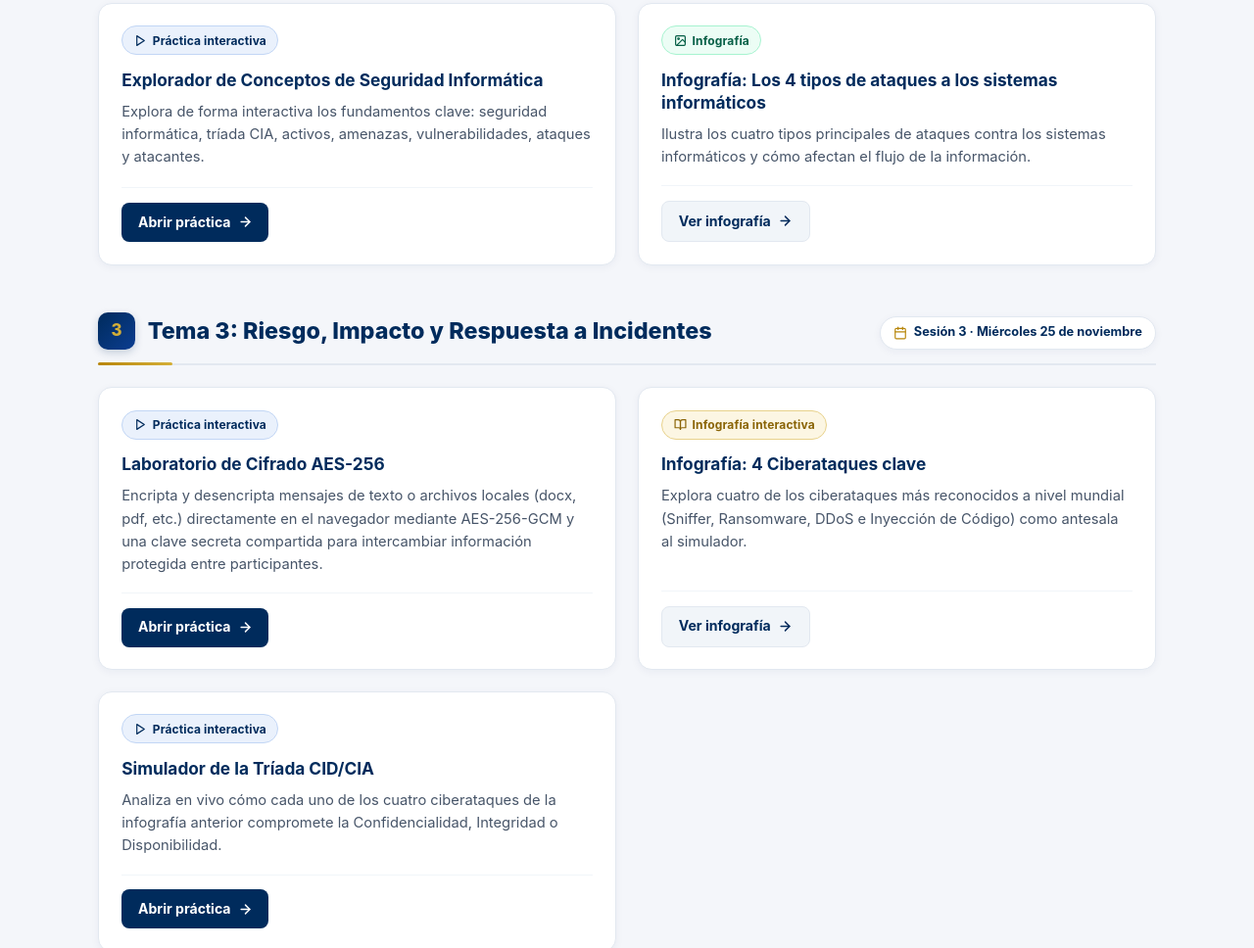
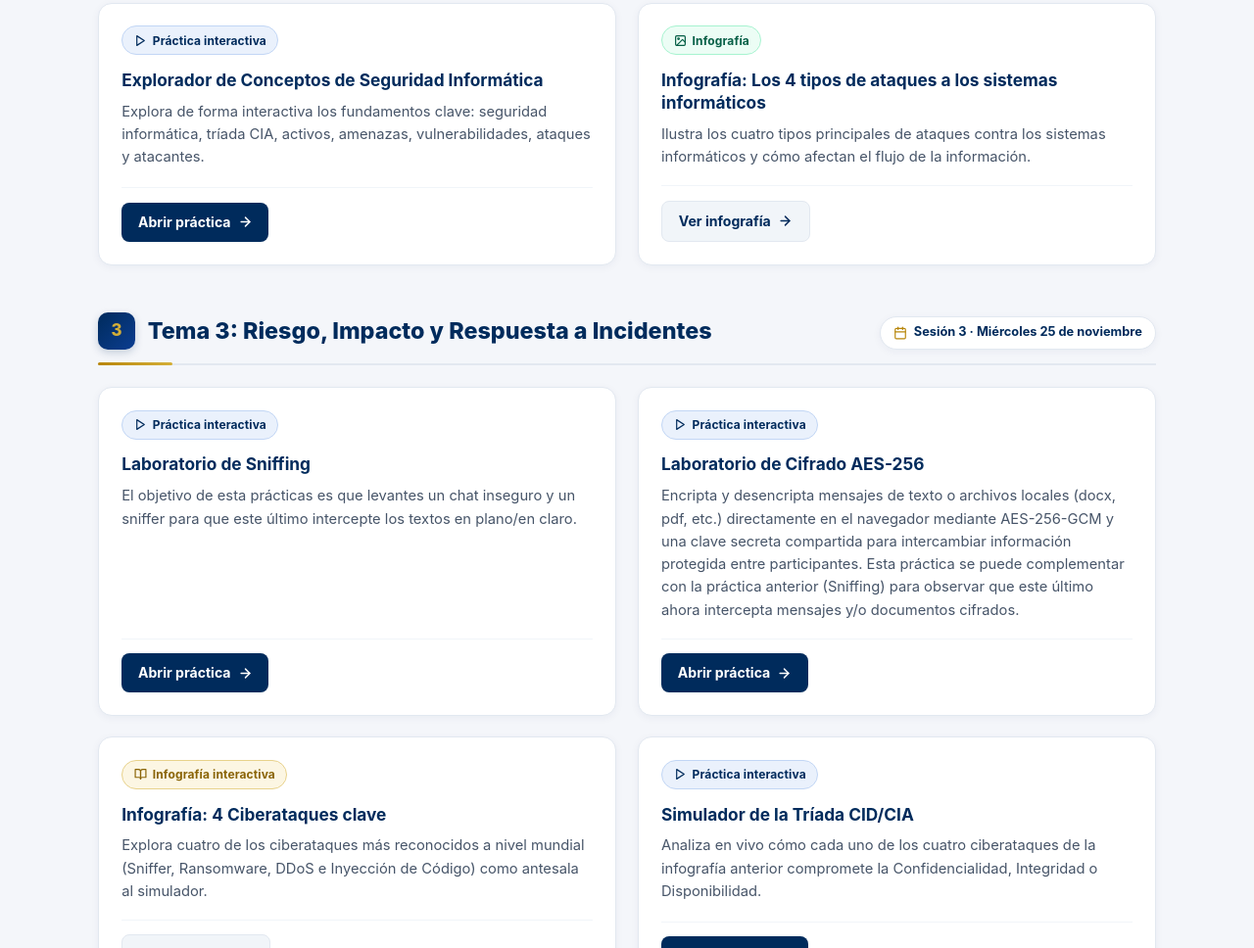
Before and after one commit to CRomanZamitiz/practicas-seguridad-informatica, a plain HTML site: page index.html in a window 1280 px wide. Shown: the part 1294-2262 px from the top of the page at 98% size. Drawn offline with Linux system fonts and the light colour scheme.

Commit message:
Update index.html

```diff
--- a/index.html
+++ b/index.html
@@ -978,9 +978,37 @@
                             <!-- span class="badge badge-nuevo">Nuevo</span -->
                         </div>
                     </div>
+                    <h3 class="card-title">Laboratorio de Sniffing</h3>
+                    <p class="card-desc">
+                        El objetivo de esta prácticas es que levantes un chat inseguro y un sniffer para que este último intercepte los textos en plano/en claro.
+                    </p>
+                    <div class="card-footer">
+                        <a class="card-action action-primary" href="./Practica_Sniffing.pdf" target="_blank" rel="noopener noreferrer">
+                            <span>Abrir práctica</span>
+                            <svg viewBox="0 0 24 24" fill="none" stroke="currentColor" stroke-width="2.3" stroke-linecap="round" stroke-linejoin="round" aria-hidden="true">
+                                <line x1="5" y1="12" x2="19" y2="12"/>
+                                <polyline points="12 5 19 12 12 19"/>
+                            </svg>
+                        </a>
+                    </div>
+                </article>
+
+                <!-- Tarjeta 12 (Nueva) -->
+                <article class="resource-card" data-type="practica">
+                    <div class="card-top">
+                        <div class="badge-group">
+                            <span class="badge badge-practica">
+                                <svg viewBox="0 0 24 24" fill="none" stroke="currentColor" stroke-width="2.2" stroke-linecap="round" stroke-linejoin="round" aria-hidden="true">
+                                    <polygon points="5 3 19 12 5 21 5 3"/>
+                                </svg>
+                                Práctica interactiva
+                            </span>
+                            <!-- span class="badge badge-nuevo">Nuevo</span -->
+                        </div>
+                    </div>
                     <h3 class="card-title">Laboratorio de Cifrado AES-256</h3>
                     <p class="card-desc">
-                        Encripta y desencripta mensajes de texto o archivos locales (docx, pdf, etc.) directamente en el navegador mediante AES-256-GCM y una clave secreta compartida para intercambiar información protegida entre participantes.
+                        Encripta y desencripta mensajes de texto o archivos locales (docx, pdf, etc.) directamente en el navegador mediante AES-256-GCM y una clave secreta compartida para intercambiar información protegida entre participantes. Esta práctica se puede complementar con la práctica anterior (Sniffing) para observar que este último ahora intercepta mensajes y/o documentos cifrados.
                     </p>
                     <div class="card-footer">
                         <a class="card-action action-primary" href="./laboratorio_de_cifrado_aes.html" target="_blank" rel="noopener noreferrer">
```
